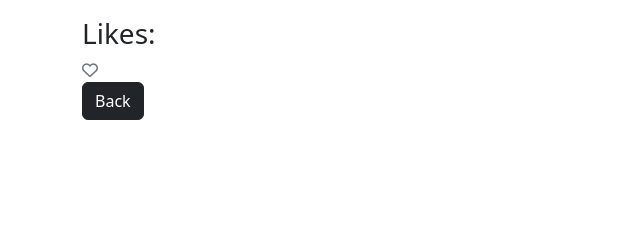
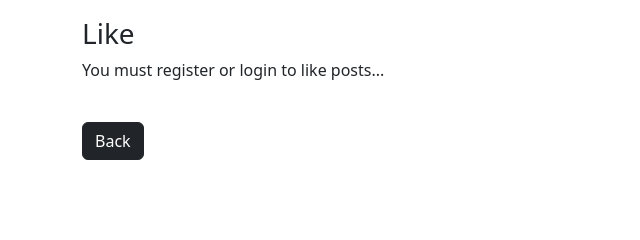
Before and after one commit to andreas-ka/show-your-keyboard, a Django app: template home/templates/home/post_detail.html in a window 1280 px wide. Shown: the part 453-693 px from the top of the page, without its empty margins (0-640 px from the left). Run offline with Django 3.2, Linux system fonts and the light colour scheme; the template is opened without the code that fills it, so the values that code supplies are empty; parts of the project's set-up code (start-up, migrations or seed data) failed here and were passed over; some libraries are stand-ins or nearby versions.

```diff
--- a/home/templates/home/index.html
+++ b/home/templates/home/index.html
@@ -8,7 +8,7 @@
 
 <h1>index.html</h1>
 <h1>Total likes {{ total_likes }}</h1>
-<h1>Total posts {{ post.total_posts }}</h1>
+<h1>Total posts {{ post_numbers }}</h1>
 <a href ="{% url 'posts' %}">Posts</a>
 
 {% endblock %}
--- a/home/templates/home/post_detail.html
+++ b/home/templates/home/post_detail.html
@@ -18,19 +18,19 @@
     <h3>Keycaps: {{ post.keycaps }}</h3>
     <hr>
     <p>Total <i class="fa-solid fa-heart"></i>: {{ total_likes }}</p>
-    <h3>Likes:</h3>
-    {% if user.is_authenticated %}
+    <h3>Like</h3>
     <form action="{% url 'post_like' post.pk %}" method="POST">
         {% csrf_token %}
-        {% if liked %}
-        <button type="submit" name="post_like_btn" value="{{ post.id }}" class="btn-like"><i class="fa-solid fa-heart"></i></button>
+        {% if user.is_authenticated %}
+            {% if liked %}
+                <button type="submit" name="post_like_btn" value="{{ post.id }}" class="btn btn-danger"><i class="fa-solid fa-heart"></i> Unlike</button>
+            {% else %}
+                <button type="submit" name="post_like_btn" value="{{ post.id }}" class="btn btn-success"><i class="fa-regular fa-heart"></i> Like</button>
+            {% endif %}
         {% else %}
-        <button type="submit" name="post_like_btn" value="{{ post.id }}" class="btn-like"><i class="fa-regular fa-heart"></i></button>
+            <p>You must register or login to like posts...</p>
         {% endif %}
     </form>
-    {% else %}
-    <span class="text-secondary"><i class="fa-regular fa-heart"></i></span>
-    {% endif %}
     <br/>
     <div>
     </div>
--- a/users/views.py
+++ b/users/views.py
@@ -2,9 +2,10 @@ from django.shortcuts import render
 from django.views import generic
 from django.contrib.auth.forms import UserCreationForm
 from django.urls import reverse_lazy
+from .forms import RegisterForm
 
 
 class UserRegister(generic.CreateView):
-    form_class = UserCreationForm
+    form_class = RegisterForm
     template_name = 'registration/register.html'
     success_url = reverse_lazy('login')
```
Also changed, not shown: home/views.py (+17 -4 lines), users/forms.py (added, +21 -0 lines).
